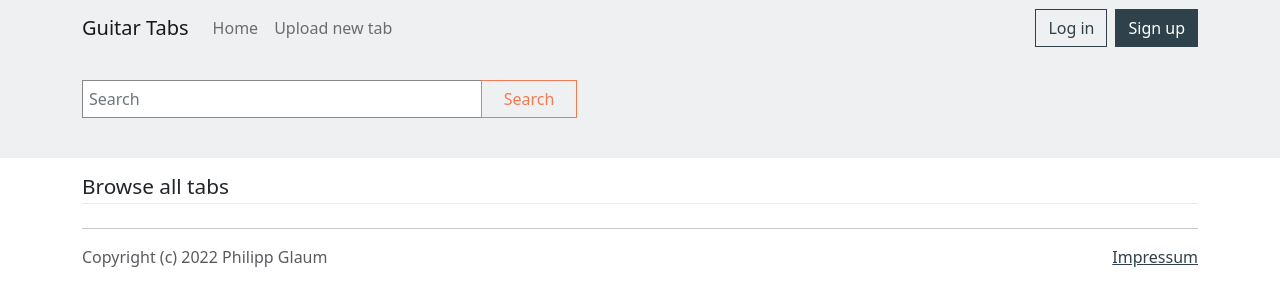
After one commit to pglaum/pytabweb, a Flask app: page /tabs/browse in a window 1280 px wide. The commit adds this page. Shown: the top 306 px of the page. Run offline with Flask 2, Linux system fonts and the light colour scheme; data that the repository does not hold is empty; some libraries are stand-ins or nearby versions.

Commit message:
browse all tabs

```diff
--- a/web/blueprints/tabs.py
+++ b/web/blueprints/tabs.py
@@ -78,9 +78,24 @@
         if fav:
             is_favorite = True
 
-    return render_template("tabs/render.html", title=f"{tab.song} - Tabs",
-                           tab=tab,
-                           is_favorite=is_favorite)
+    return render_template(
+        "tabs/render.html", title=f"{tab.song} - Tabs", tab=tab, is_favorite=is_favorite
+    )
+
+
+@tabs.route("/browse")
+def browse():
+
+    tabs = Tab.query.order_by(Tab.song).order_by(Tab.band).all()
+
+    favs = []
+    if current_user.is_authenticated:
+        favorites = Favorite.query.filter_by(user_id=current_user.id).all()
+        favs = [f.tab_id for f in favorites]
+
+    return render_template(
+        "tabs/browse.html", title="Browse all tabs", tabs=tabs, favs=favs
+    )
 
 
 @tabs.route("/artist/<artist_name>")
@@ -106,7 +121,7 @@
         title=f"Tabs by {artist_name}",
         artist_name=artist_name,
         tabs=tabs,
-        favs=favs
+        favs=favs,
     )
 
 
@@ -358,7 +373,7 @@
 
 
 @login_required
-@tabs.route('/activate-file/<tab_id>/<file_id>')
+@tabs.route("/activate-file/<tab_id>/<file_id>")
 def activate_file(tab_id, file_id):
 
     tab = Tab.query.filter_by(id=tab_id).first()
@@ -379,7 +394,7 @@
 
 
 @login_required
-@tabs.route('/fav/<tab_id>')
+@tabs.route("/fav/<tab_id>")
 def fav_tab(tab_id):
 
     tab = Tab.query.filter_by(id=tab_id).first()
@@ -397,7 +412,7 @@
 
 
 @login_required
-@tabs.route('/unfav/<tab_id>')
+@tabs.route("/unfav/<tab_id>")
 def unfav_tab(tab_id):
 
     tab = Tab.query.filter_by(id=tab_id).first()
@@ -405,8 +420,7 @@
         flash("Tab not found.", "danger")
         return redirect(url_for("tabs.render", tab_id=tab_id))
 
-    fav = Favorite.query.filter_by(user_id=current_user.id,
-                                   tab_id=tab_id).all()
+    fav = Favorite.query.filter_by(user_id=current_user.id, tab_id=tab_id).all()
     if fav:
         db.session.delete(fav[0])
         db.session.commit()
--- /dev/null
+++ b/web/templates/tabs/browse.html
@@ -0,0 +1,20 @@
+{% extends 'base.html' %}
+
+{% block content %}
+
+  <h3>Browse all tabs</h3>
+
+  <div>
+    <ul class="list-group">
+      {% for t in tabs %}
+        <li class="list-group-item">
+          <a href="{{ url_for('tabs.render', tab_id=t.id) }}">
+            {{ t.band }} · {{ t.song }}
+            {% if t.id in favs %}<i class="fa fa-star"></i>{% endif %}
+          </a>
+        </li>
+      {% endfor %}
+    </ul>
+  </div>
+
+{% endblock %}
```
Also changed, not shown: web/templates/main/index.html (+5 -2 lines).
